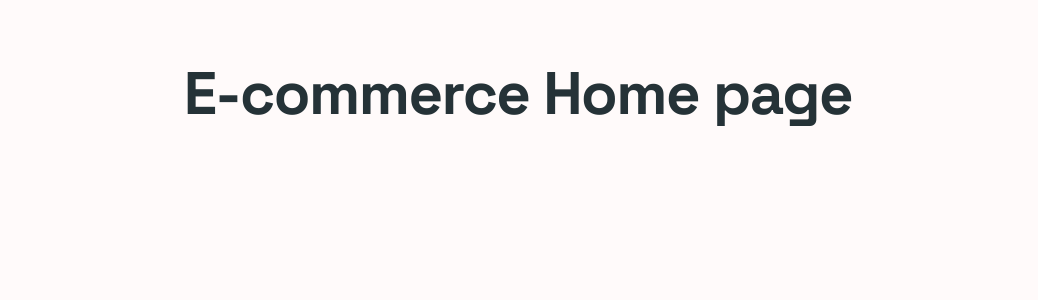
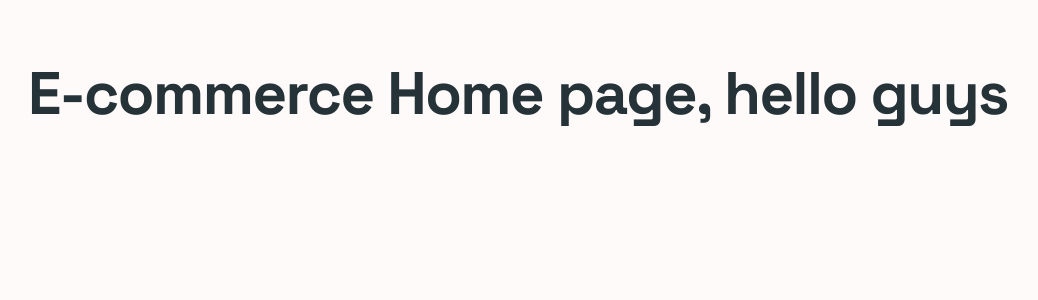
Before and after one commit to Ziad-Amr1/react-ecommerce-store, a React (Vite) app: page / in a window 1280 px wide. Shown: the top 300 px of the page, without its empty margins (122-1160 px from the left). Built offline with nearby package versions, Linux system fonts and the light colour scheme.

Commit message:
style(home): update home page layout

```diff
--- a/src/pages/Home.jsx
+++ b/src/pages/Home.jsx
@@ -3,7 +3,7 @@ export default function Home() {
   return (
     <div className="flex flex-col items-center justify-center gap-4 px-6 py-16 lg:px-8">
         <h1 className="font-display text-5xl font-bold tracking-tight text-(--color-text-primary) sm:text-6xl">
-          E-commerce Home page
+          E-commerce Home page, hello guys
         </h1>
     </div>
   )}
```
